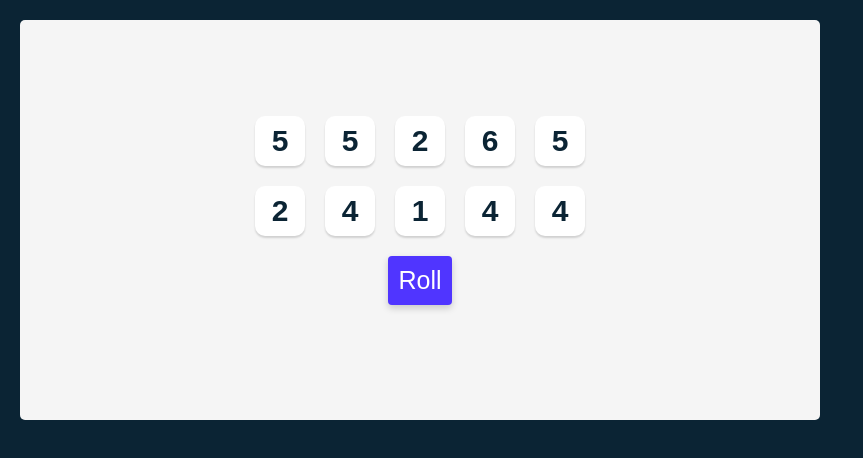
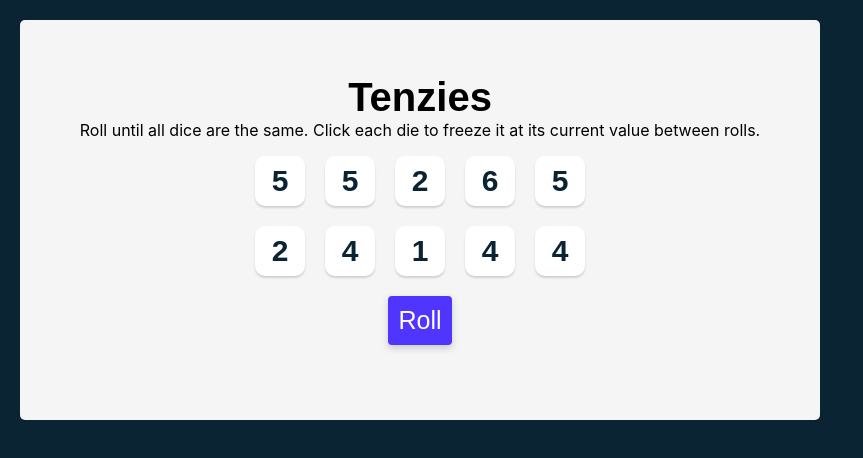
Before and after one commit to jjbaker/10s, a React (Create React App) app: page / in a window 1280 px wide. Shown: the top 458 px of the page, without its empty margins (0-863 px from the left). Built offline with nearby package versions, Linux system fonts and the light colour scheme.

Commit message:
game finished

```diff
--- a/package.json
+++ b/package.json
@@ -3,8 +3,9 @@
   "version": "0.0.0",
   "private": true,
   "dependencies": {
-    "nanoid": "^4.0.0",
+    "nanoid": "4.0.0",
     "react": "18.1.0",
+    "react-confetti": "^6.1.0",
     "react-dom": "18.1.0"
   },
   "scripts": {
--- a/src/App.js
+++ b/src/App.js
@@ -1,10 +1,23 @@
 import React from "react";
 import Dice from "./components/Dice.js"
 import {nanoid} from "nanoid"
+import Confetti from "react-confetti"
 import "./style.css";
 
 export default function App() {
   const [diceList, setDiceList] = React.useState(createDice())
+  const [tenzies, setTenzies] = React.useState(false)
+
+  React.useEffect(() =>{
+    checkTenzies();
+  },[diceList])
+
+  function checkTenzies(){
+    const isSameValue = (d) => d.value == diceList[0].value && d.isHeld==true;
+    if(diceList.every(isSameValue)){
+      setTenzies(true)
+    }
+  }
 
 
   function createDice(){
@@ -20,11 +33,17 @@
   }
 
   function rollDice() {
-    setDiceList(oldRoll => oldRoll.map(d => {
-      return d.isHeld ?
-        d
-        : {...d, value:  Math.ceil(Math.random()*6)}
-    }))
+    if(!tenzies){
+      setDiceList(oldRoll => oldRoll.map(d => {
+        return d.isHeld ?
+          d
+          : {...d, value:  Math.ceil(Math.random()*6)}
+      }))
+    }
+    else{
+      setDiceList(createDice);
+      setTenzies(false);
+    }
   }
   function holdDice(id){
     setDiceList(oldRoll => oldRoll.map(d => {
@@ -40,10 +59,13 @@
   return (
     <div>
       <main>
+        {tenzies && <Confetti />}
+      <h1 className="title">Tenzies</h1>
+            <p className="instructions">Roll until all dice are the same. Click each die to freeze it at its current value between rolls.</p>
         <div className="dice">
           {diceElements}
         </div>
-        <button className="roll--button" onClick={rollDice}>Roll</button>
+        <button className="roll--button" onClick={rollDice}>{tenzies ? "New Game": "Roll"}</button>
       </main>
     </div>
   );
--- a/src/style.css
+++ b/src/style.css
@@ -57,3 +57,14 @@
 .roll--button:active {
   box-shadow: inset 5px 5px 10px -3px rgba(0, 0, 0, 0.7);
 }
+.title {
+  font-size: 40px;
+  margin: 0;
+}
+
+.instructions {
+  font-family: 'Inter', sans-serif;
+  font-weight: 400;
+  margin-top: 0;
+  text-align: center;
+}
```
